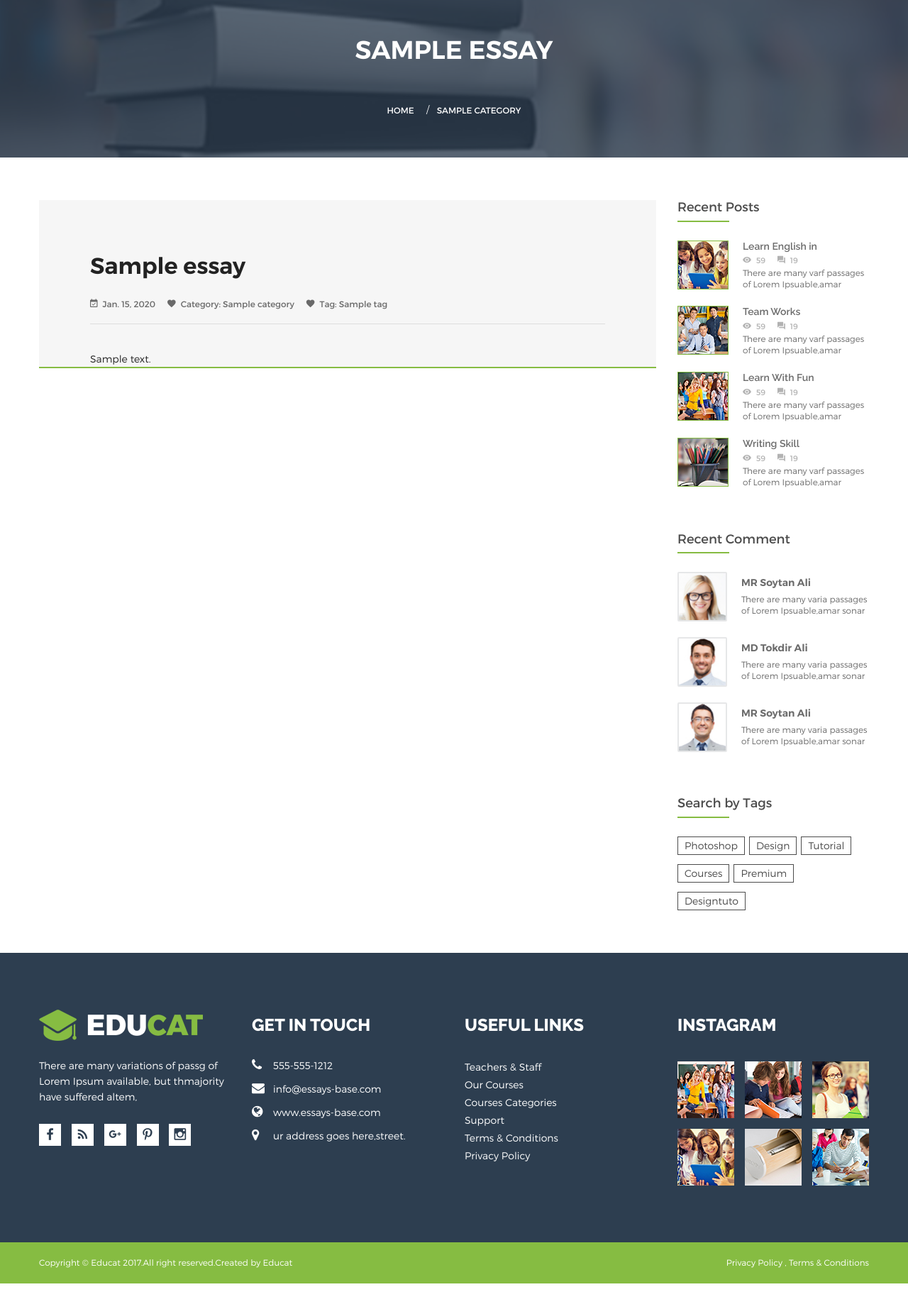
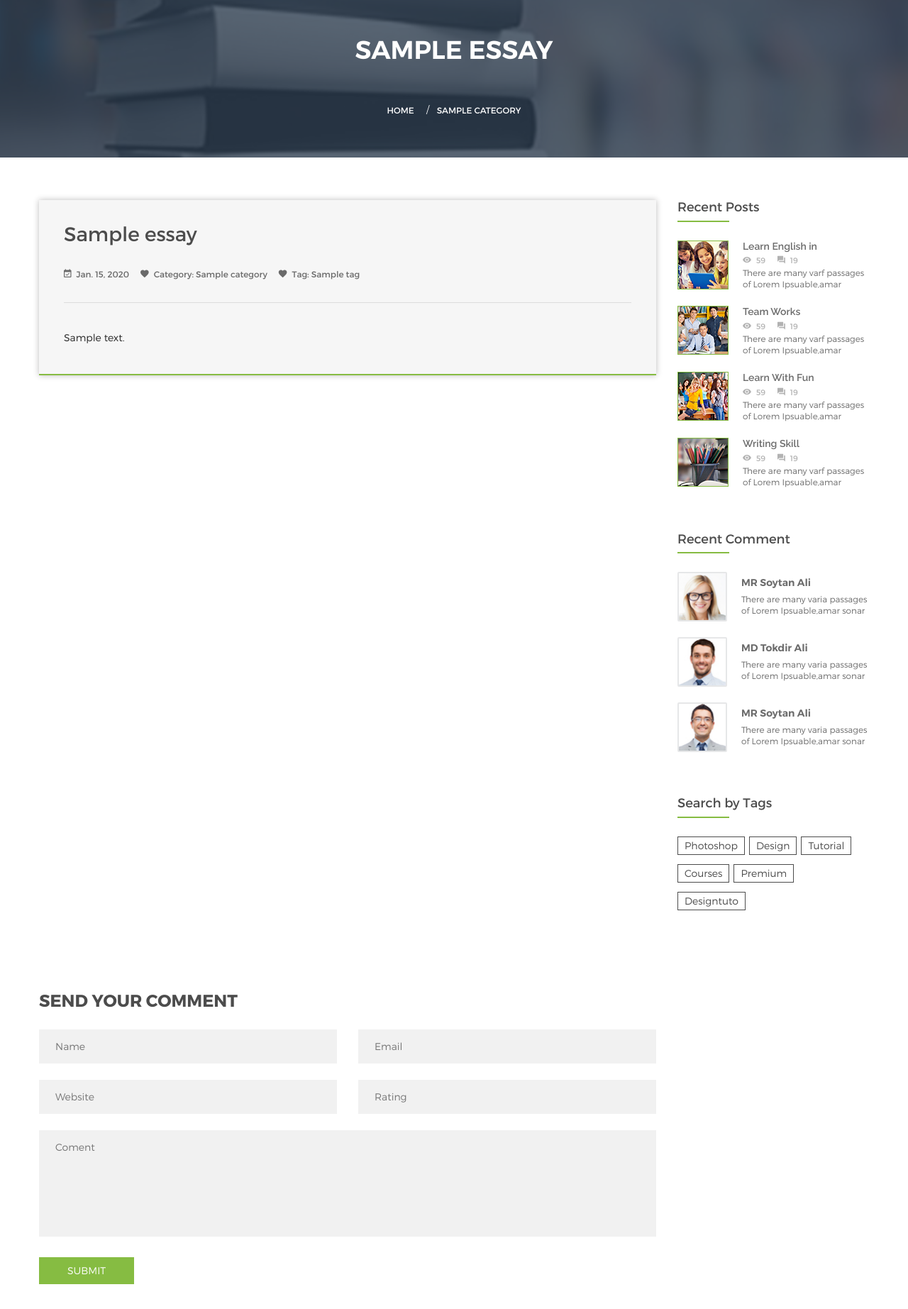
Before and after one commit to PyDev777/py4you-course, a Django app: a page that uses templates/essay.html in a window 1280 px wide. Shown: the part 120-1965 px from the top of the page at 71% size. Before the commit the page ends 1929 px from the top, so only its background shows below. Run offline with Django 3.2, Linux system fonts and the light colour scheme; tables that the repository leaves empty hold one stand-in row (values such as "Sample post"); some libraries are stand-ins or nearby versions.

Commit message:
Add Review Model. Reworked Essay Page.

```diff
--- a/catalog/models.py
+++ b/catalog/models.py
@@ -9,7 +9,7 @@ class Category(models.Model):
         verbose_name = 'Category'
         verbose_name_plural = 'Categories'
 
-    name = models.CharField(max_length=255)
+    name = models.CharField(max_length=255, db_index=True)
     slug = models.CharField(max_length=255)
     description = models.TextField()
 
@@ -23,7 +23,7 @@ class Tag(models.Model):
         verbose_name = 'Tag'
         verbose_name_plural = 'Tags'
 
-    name = models.CharField(max_length=255)
+    name = models.CharField(max_length=255, db_index=True)
 
     def __str__(self):
         return self.name
@@ -35,7 +35,7 @@ class Essay(models.Model):
         verbose_name = 'Essay'
         verbose_name_plural = 'Essays'
 
-    name = models.CharField(max_length=255)
+    name = models.CharField(max_length=255, db_index=True)
     slug = models.CharField(max_length=255, unique=True)
     author = models.CharField(max_length=255, blank=True, default='')
     description = models.TextField()
@@ -61,3 +61,23 @@ class Essay(models.Model):
 
     def __str__(self):
         return self.name
+
+
+class Review(models.Model):
+
+    class Meta:
+        verbose_name = 'Review'
+        verbose_name_plural = 'Reviews'
+
+    name = models.CharField(max_length=255, db_index=True)
+    email = models.EmailField()
+    comment = models.TextField()
+    rating = models.IntegerField()
+    website = models.URLField()
+    published = models.DateField(auto_now=True)
+    moderated = models.BooleanField(default=False)
+
+    essay = models.ForeignKey(Essay, on_delete=models.CASCADE)
+
+    def __str__(self):
+        return self.name
--- a/catalog/views.py
+++ b/catalog/views.py
@@ -1,6 +1,4 @@
 from django.shortcuts import render
-# from django.utils.html import format_html, strip_tags
-from django.http import QueryDict
 from django.views.generic import TemplateView, ListView, DetailView
 
 
@@ -18,8 +16,7 @@ class EssayDetailView(DetailView):
     def get_context_data(self, **kwargs):
         context = super().get_context_data(**kwargs)
 
-        self.object.description = format_html(self.object.description)
-
+        context['reviews'] = Review.objects.filter(essay=self.object, moderated=True).order_by('-published')
         return context
 
 
@@ -46,8 +43,6 @@ class ResultListView(ListView):
             q_params.update(tag__id=tag)
 
         essays = Essay.objects.filter(**q_params).order_by('-published')
-
-        # print(f'essays = {essays}')
         return essays
 
     def get_context_data(self, **kwargs):
--- a/static/css/style.css
+++ b/static/css/style.css
@@ -1675,7 +1675,7 @@ body {
 .pagination-content.number .pagination {
     background: #ffffff none repeat scroll 0 0;
     box-shadow: none;
-    margin: 100px 0 20px;
+    margin: 20px 0 20px;
 }
 .pagination-content.number .pagination li a {
 	border: 1px solid #86bc42;
--- a/templates/essay.html
+++ b/templates/essay.html
@@ -27,11 +27,11 @@
 <div class="news-details-area section-padding">
     <div class="container">
         <div class="row">
-            <div class="col-lg-9 col-md-12 col-12">
-                <div class="news-details-content">
-                   <div class="single-latest-item">
-                        <div class="single-latest-text">
-                            <h2>{{ essay.name }}</h2>
+            <div class="col-lg-9 col-md-12">
+                <div class="event-details-content">
+                    <div class="single-event-item">
+                        <div class="single-event-text">
+                            <h3>{{ essay.name }}</h3>
                             <br>
                             <div class="single-item-comment-view">
                                <span><i class="zmdi zmdi-calendar-check"></i>{{ essay.published }}</span>
@@ -40,11 +40,13 @@
                             </div>
                             <hr>
                             <br>
-                            {{ essay.description }}
+                            {{ essay.description|safe }}
                         </div>
                     </div>
+
                 </div>
             </div>
+
             <div class="col-lg-3 col-md-12 col-12">
                 <div class="sidebar-widget">
                     <div class="single-sidebar-widget">
@@ -143,4 +145,65 @@
 <!--End of News Details Area-->
 
 
+<div class="contact-form-area section-padding">
+    <div class="container">
+        <div class="row">
+            <div class="col-lg-9 col-12">
+                <h4 class="contact-title">send your comment</h4>
+                <form id="contact-form" action="" method="post">
+                    <input type="hidden" name="csrfmiddlewaretoken" value="Vy49mYeZ8WIfbdnU7fOnmrCbajgcSiWj9NFAL1lqhcE06zYK04PHqOBiRswJbIsF">
+                    <div class="row">
+                        <div class="col-md-6">
+                            <input type="text" name="name" placeholder="Name">
+                        </div>
+                        <div class="col-md-6">
+                            <input type="email" name="email" placeholder="Email">
+                        </div>
+                        <div class="col-md-6">
+                            <input type="url" name="website" placeholder="Website">
+                        </div>
+                        <div class="col-md-6">
+                            <input type="text" name="rating" placeholder="Rating">
+                        </div>
+                        <div class="col-md-12">
+                            <textarea name="message" cols="30" rows="10" placeholder="Coment"></textarea>
+                            <button type="submit" class="button-default">SUBMIT</button>
+                        </div>
+                    </div>
+                </form>
+                <p class="form-messege"></p>
+            </div>
+            <div class="col-lg-9 col-md-12">
+                <div class="event-details-content">
+                    <div class="comments">
+                        <h4 class="title">Comments</h4>
+
+                        {% if reviews %}
+
+                            {% for review in reviews %}
+                            <div class="single-comment">
+                                <div class="comment-text">
+                                    <div class="author-info">
+                                        <h4><a href="#">{{ review.name }}</a></h4>
+                                        <span class="comment-time">{{ review.published }}</span>
+                                        <span>Rating: {{ review.rating }}</span>
+                                    </div>
+                                    <p>{{ review.comment|safe }}</p>
+                                    <hr>
+                                </div>
+                            </div>
+                            {% endfor %}
+
+                        {% else %}
+                            <p>No comments yet. Be first!</p>
+                        {% endif %}
+
+                    </div>
+                </div>
+            </div>
+        </div>
+    </div>
+</div>
+
+
 {%  endblock main %}
```
Also changed, not shown: catalog/admin.py (+10 -1 lines).
